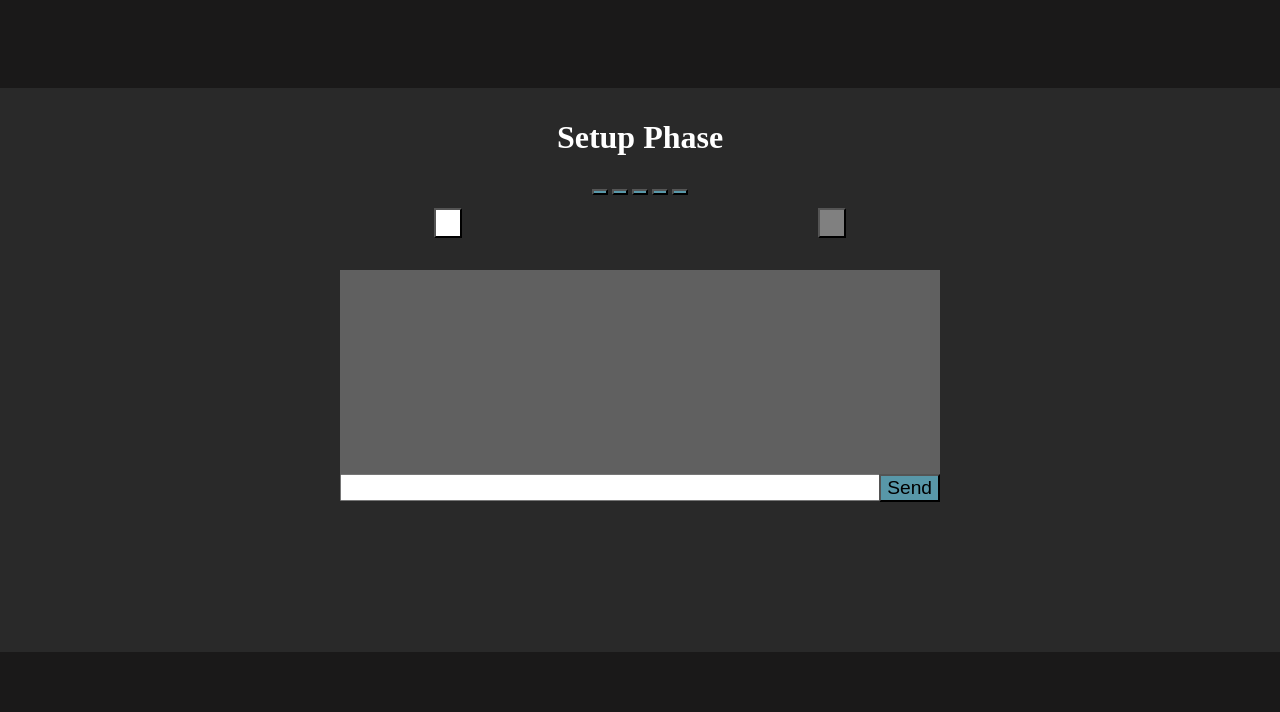
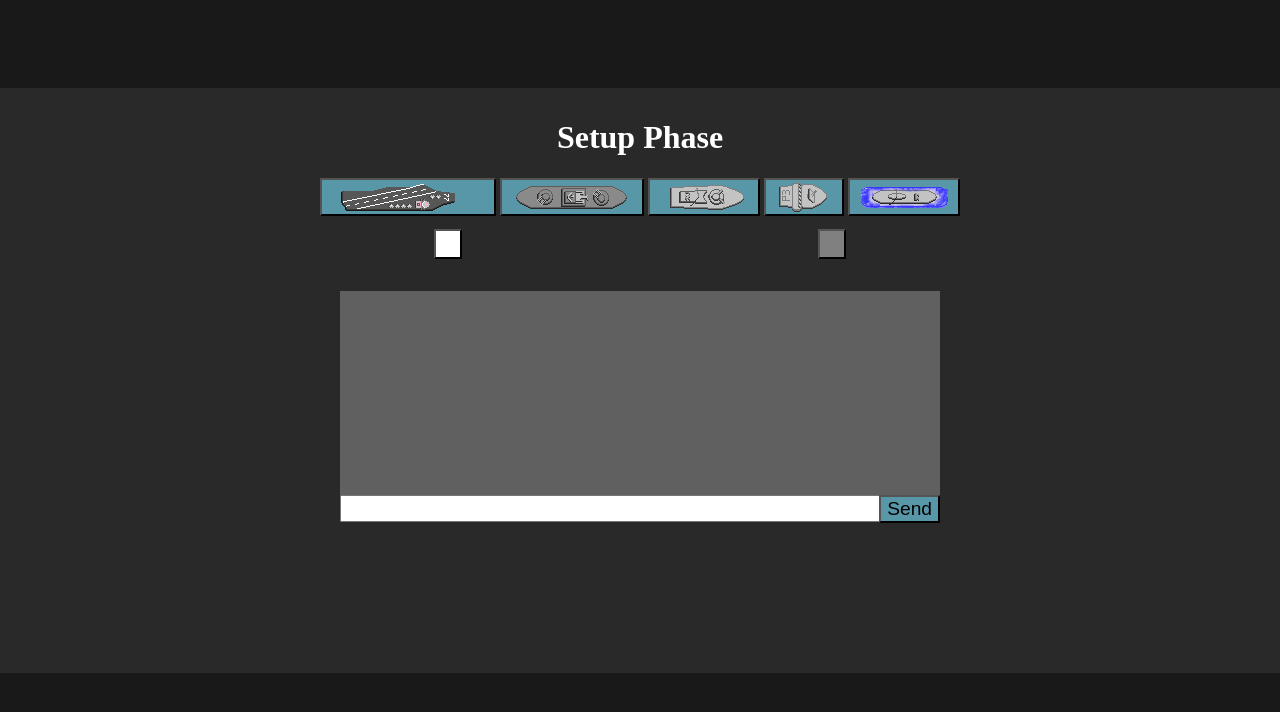
Before and after one commit to mhooge-website/battleship, a Flask app: template app/templates/game.html in a window 1280 px wide. Shown: the top 712 px of the page. Run offline with Flask 2, Linux system fonts and the light colour scheme; the template is opened without the code that fills it: most values are stand-ins (such as "Sample title", 1, 10 or a date in 2020); parts of the project's set-up code (start-up, migrations or seed data) failed here and were passed over.

Commit message:
Bed time!

```diff
--- a/app/templates/game.html
+++ b/app/templates/game.html
@@ -7,11 +7,11 @@
 <div id="game-setup">
     <h1>Setup Phase</h1>
     <div id="game-ships">
-        <button><img class="ship-tiny"></button>
-        <button><img class="ship-small"></button>
-        <button><img class="ship-small"></button>
-        <button><img class="ship-medium"></button>
-        <button><img class="ship-large"></button>
+        <button><img class="ship-tiny" src="{{ url_for('static', filename='img/AircraftCarrier_horizontal.png') }}"></button>
+        <button><img class="ship-small" src="{{ url_for('static', filename='img/BattleShip_horizontal.png') }}"></button>
+        <button><img class="ship-small" src="{{ url_for('static', filename='img/Cruiser_horizontal.png') }}"></button>
+        <button><img class="ship-medium" src="{{ url_for('static', filename='img/PatrolBoat_horizontal.png') }}"></button>
+        <button><img class="ship-large" src="{{ url_for('static', filename='img/Submarine_horizontal.png') }}"></button>
     </div>
     <div id="game-boards-wrapper">
         <div id="game-own-board" class="game-board">
```
Also changed, not shown: app/static/img/AircraftCarrier_horizontal.png, app/static/img/AircraftCarrier_vertical.png, app/static/img/BattleShip_vertical.png, app/static/img/Cruiser_vertical.png, app/static/img/PatrolBoat_horizontal.png, app/static/img/PatrolBoat_vertical.png, app/static/img/Submarine_horizontal.png, app/static/img/Submarine_vertical.png.
